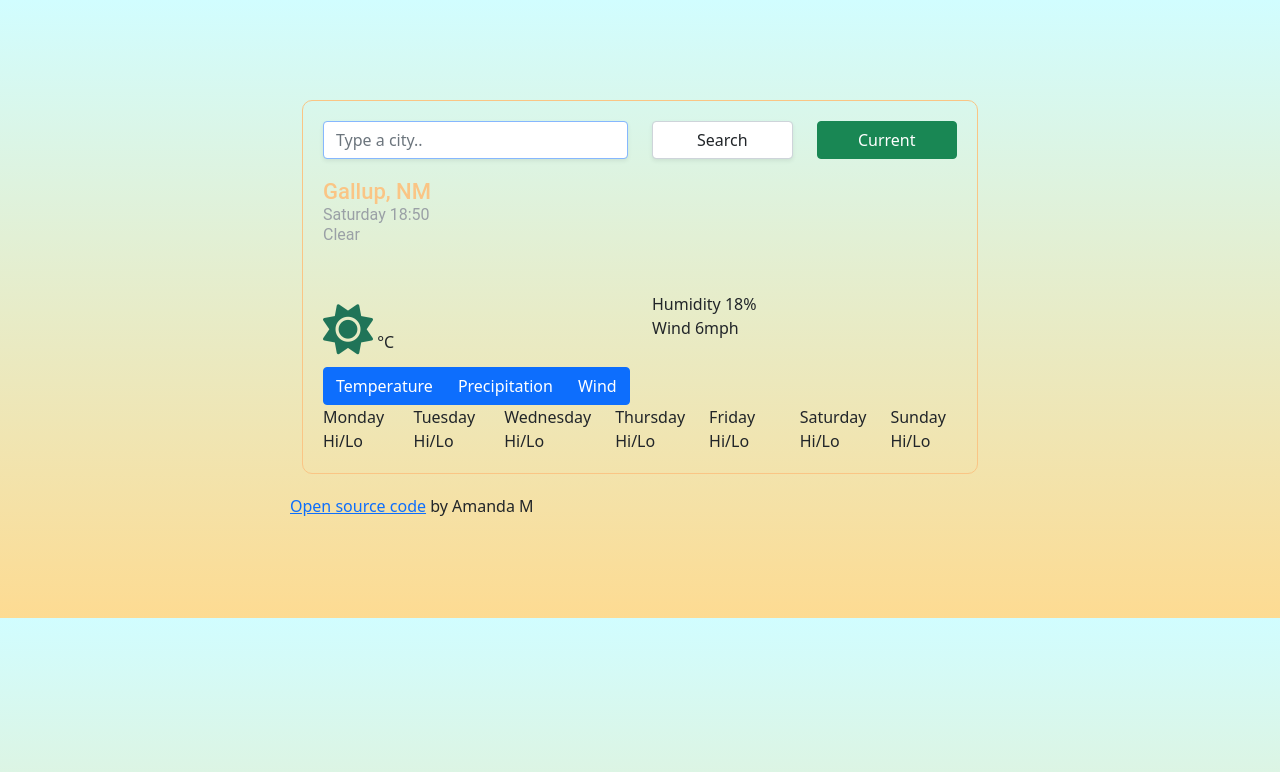
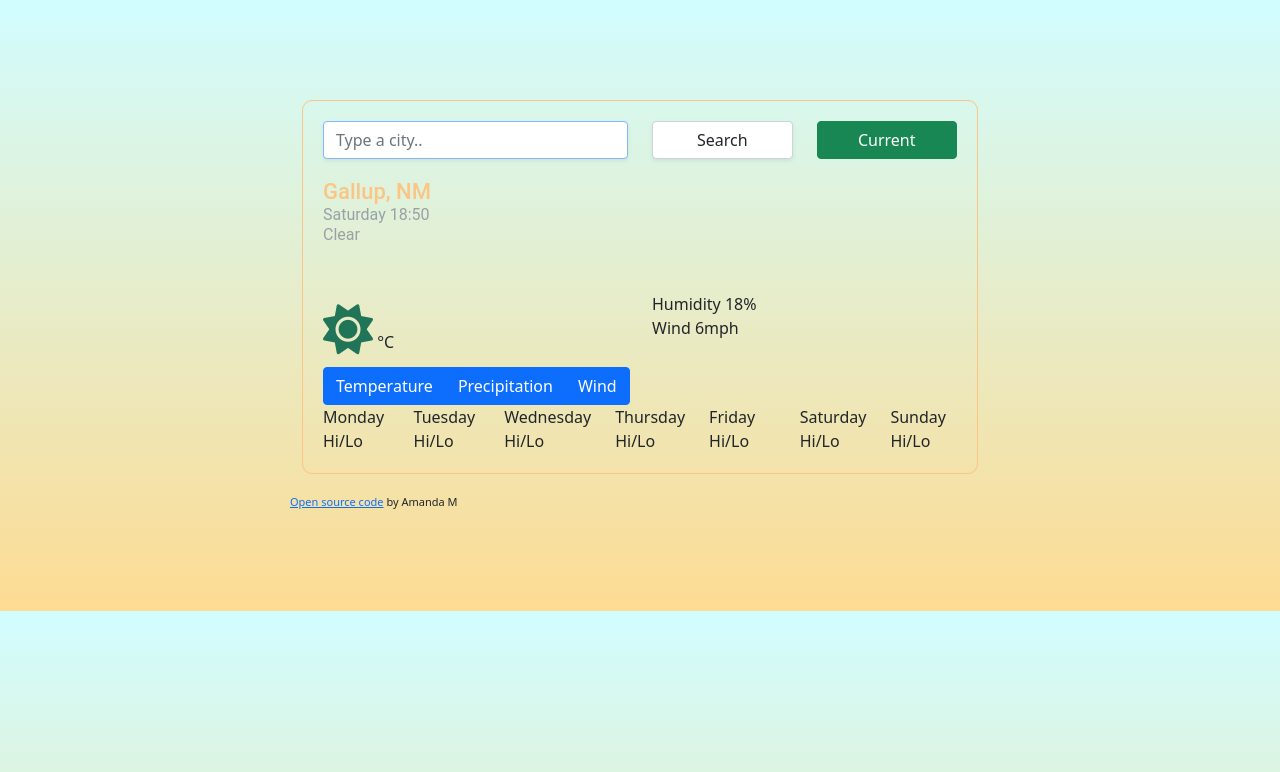
Before and after one commit to mandaxmc/weatherapp-mandaxmc, a plain HTML site: page index.html in a window 1280 px wide. Drawn offline with nearby package versions, Linux system fonts and the light colour scheme; no server answers.

Commit message:
updated footer font size

```diff
--- a/src/styles.css
+++ b/src/styles.css
@@ -48,3 +48,6 @@ li {
   position: relative;
   top: -30px;
 }
+footer {
+  font-size: 11px;
+}
```
